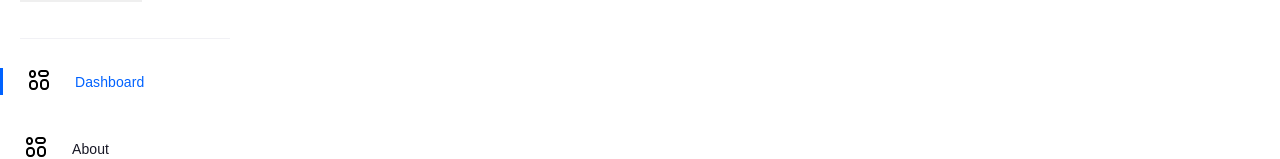
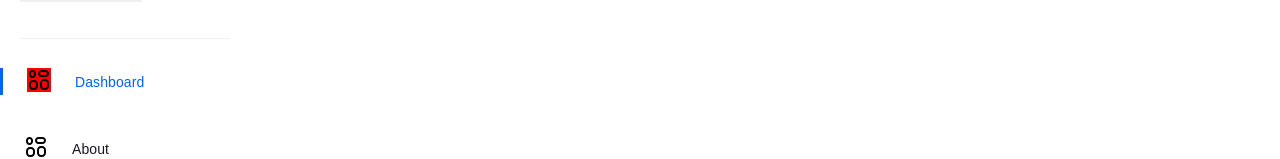
Before and after one commit to studio-kanvas/react-square, a React app: page /#/ in a window 1280 px wide. Shown: the part 262-421 px from the top of the page. Built offline with nearby package versions, Linux system fonts and the light colour scheme; a web font is replaced by a local one.

Commit message:
Internal task #11

```diff
--- a/src/components/Common/Sidebar/Menu/Item/index.tsx
+++ b/src/components/Common/Sidebar/Menu/Item/index.tsx
@@ -2,13 +2,24 @@ import * as React from 'react'
 import styled from 'styled-components'
 import { NavLink } from 'react-router-dom'
 
-const StyledLink = styled(NavLink)`
+const active = 'nav-item-active'
+const NavItem = styled(NavLink).attrs({
+  active
+})`
   display: flex;
   align-items: center;
   text-decoration: none;
   color: #171725;
   font-size: 14px;
   letter-spacing: 0.1px;
+
+  &.${active} {
+    color: #0062ff;
+    border-left: 3px solid #0062ff;
+    img {
+      background-color: red;
+    }
+  }
 `
 const ItemWrapper = styled.div`
   display: flex;
@@ -28,14 +39,7 @@ interface IItemProps {
 const Item: React.FC<IItemProps> = props => {
   return (
     <ItemWrapper>
-      <StyledLink
-        exact
-        to={props.link}
-        activeStyle={{
-          color: '#0062ff',
-          borderLeft: '3px solid #0062ff'
-        }}
-      >
+      <NavItem exact activeClassName={active} to={props.link}>
         <IconWrapper>
           <img
             src={require('assets/images/icons/dashboard.svg')}
@@ -43,7 +47,7 @@ const Item: React.FC<IItemProps> = props => {
           />
         </IconWrapper>
         <span>{props.name}</span>
-      </StyledLink>
+      </NavItem>
     </ItemWrapper>
   )
 }
```
